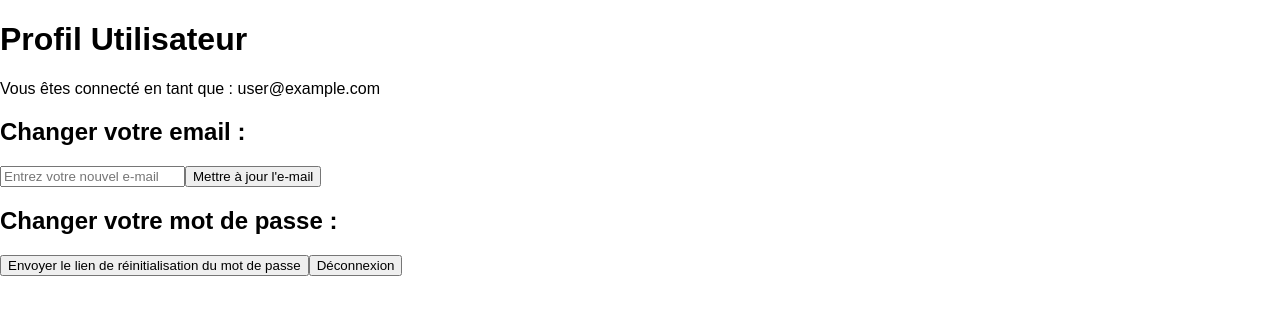
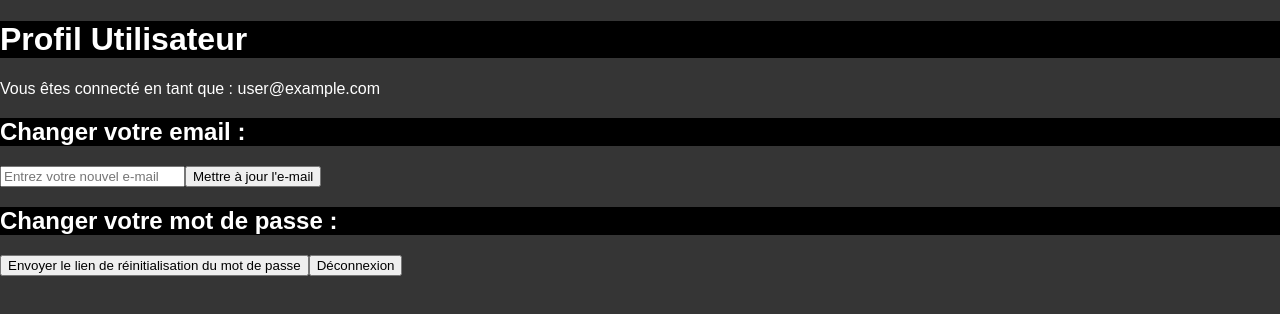
Before and after one commit to OnyxXs/ReactJSMovieFlux, a React (Create React App) app in the folder netflux/: page /profile in a window 1280 px wide. Shown: the top 314 px of the page. Built offline with nearby package versions, Linux system fonts and the light colour scheme; no server answers; the database is empty; sample sign-in values are in the browser's storage.

Commit message:
update profile.css and profile.tsx

```diff
--- a/netflux/src/pages/profile/profile.css
+++ b/netflux/src/pages/profile/profile.css
@@ -1,9 +1,12 @@
-.avatar{
- vertical-align: middle;
- width: 80px;
- height: 80px;
- border-radius: 50px;
- border-width: 5px;
- border-color: gray;
- border-style: outset;
+body {
+    background-color: rgb(53, 53, 53);
+    color: white;
 }
+
+.h1 {
+    background-color: black;
+}
+
+.h2 {
+    background-color: black;
+}
--- a/netflux/src/pages/profile/profile.tsx
+++ b/netflux/src/pages/profile/profile.tsx
@@ -1,6 +1,7 @@
 import React, { useEffect, useState } from "react";
 import { useNavigate } from "react-router-dom";
 import { getFirestore, doc, getDoc } from "firebase/firestore";
+import './profile.css'
 import {
   Auth,
   getAuth,
@@ -118,12 +119,12 @@ const UserProfile: React.FC = () => {
 
   return (
     <div>
-      <h1>Profil Utilisateur</h1>
+      <h1 className="h1">Profil Utilisateur</h1>
       {user ? (
         <>
           <p>Vous êtes connecté en tant que : {user.email}</p>
 
-          <h2>Changer votre email :</h2>
+          <h2 className="h2">Changer votre email :</h2>
           <input
             type="email"
             value={newEmail}
@@ -135,7 +136,7 @@ const UserProfile: React.FC = () => {
           {updateStatus === "SUCCESS" && <p>Email mis à jour avec succès.</p>}
           {updateStatus === "ERROR" && <p>Erreur lors de la mise à jour.</p>}
 
-          <h2>Changer votre mot de passe :</h2>
+          <h2 className="h2">Changer votre mot de passe :</h2>
           <button onClick={handleSendPasswordResetEmail}>
             Envoyer le lien de réinitialisation du mot de passe
           </button>
```
